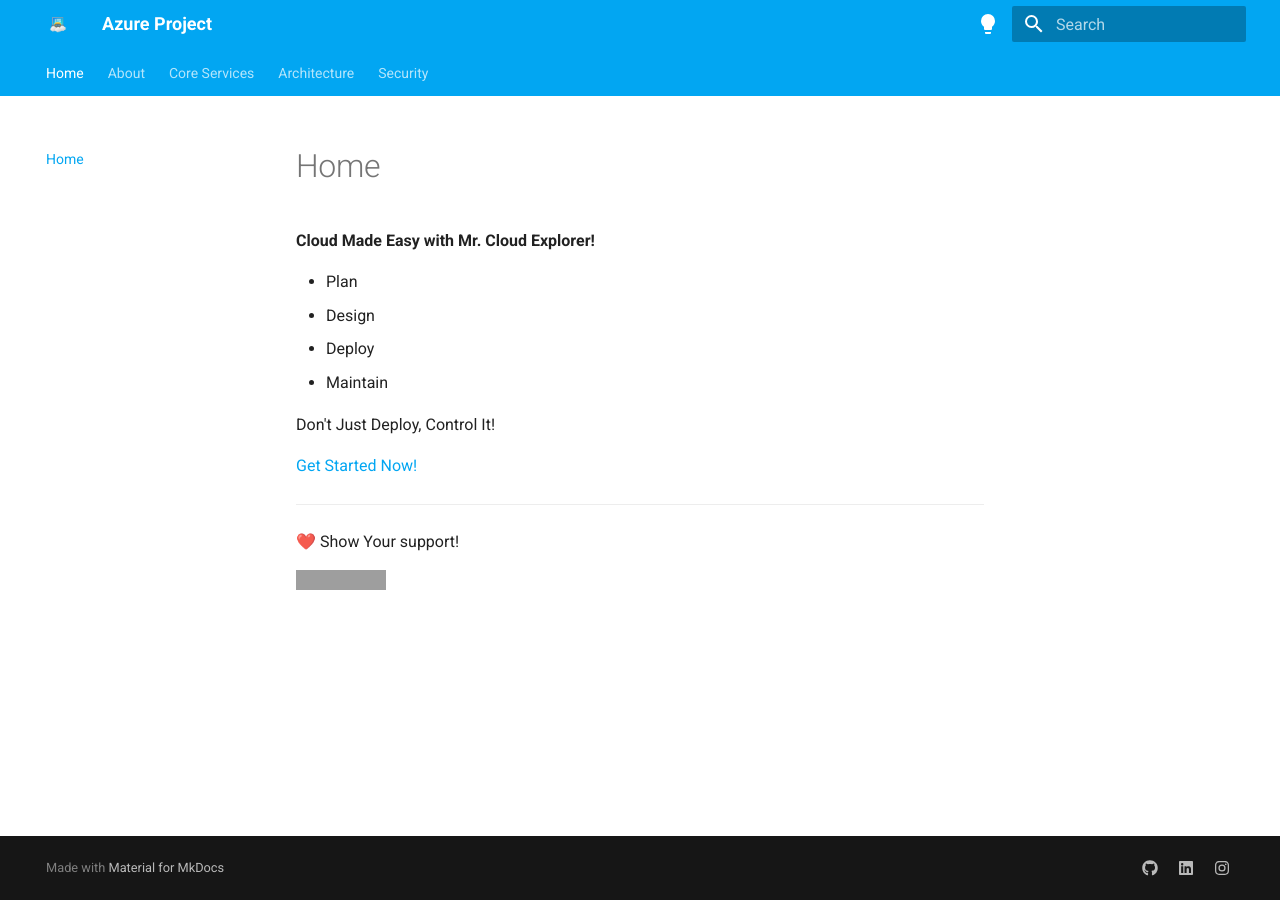
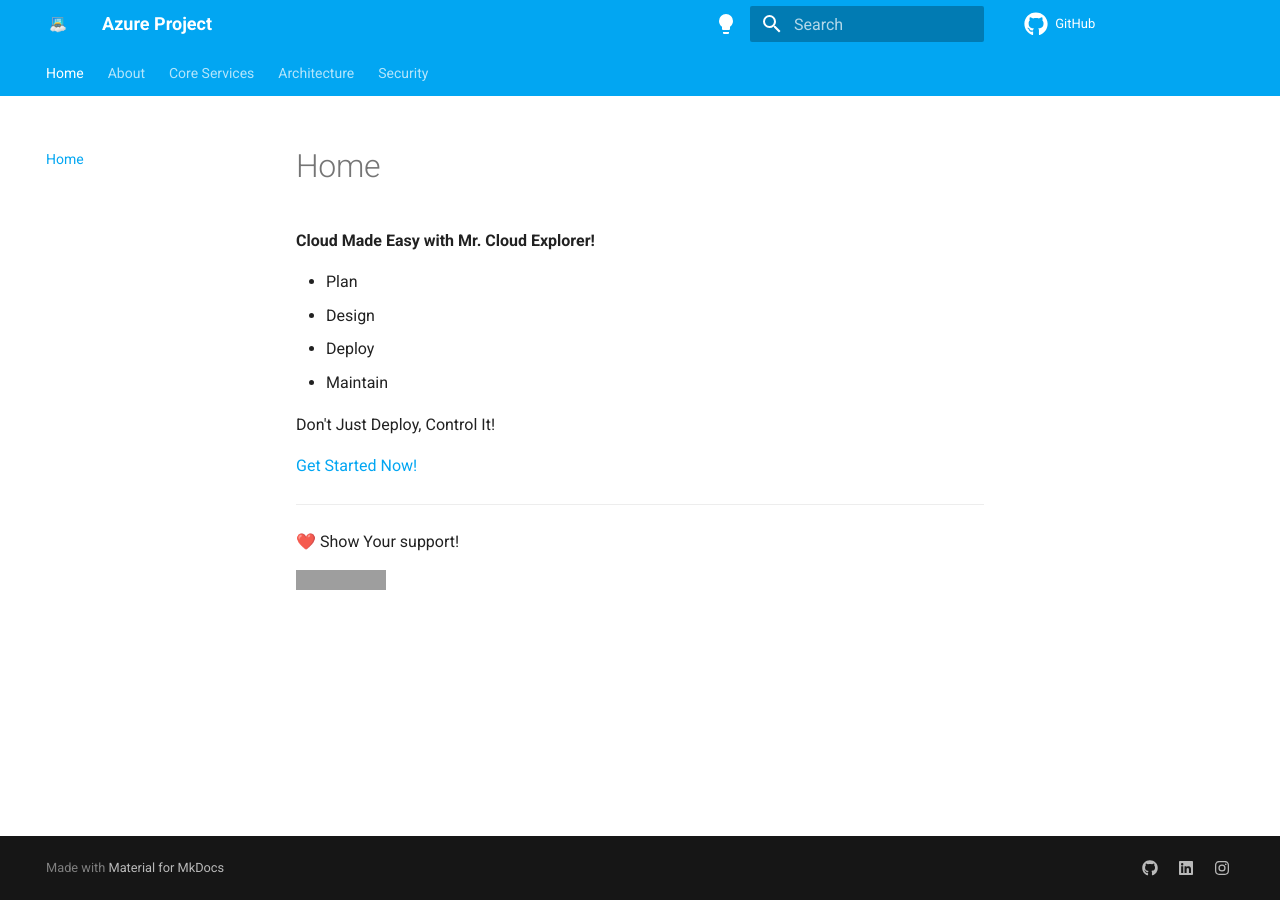
Before and after one commit to Vasanthabalaji01/Azure, an MkDocs documentation site: the page built from docs/index.md, in a window 1280 px wide. Built offline with MkDocs 1.6.1 and Material for MkDocs 9.7.7, drawn with Linux system fonts in a browser that asks for light colours; comment, search, counter and statistics services are not loaded; grey boxes are pictures that could not be loaded.

Commit message:
add git link

```diff
--- a/mkdocs.yml
+++ b/mkdocs.yml
@@ -1,4 +1,6 @@
 site_name: Azure Project
+
+repo_url: https://github.com/Vasanthabalaji01/Azure
 
 theme:
   name: material
@@ -15,6 +17,8 @@ theme:
         name: Switch to light mode
   logo: img/Mr.Cloudexplorer_logo.png
   favicon: img/Mr.Cloudexplorer_logo.png
+  icon:
+    repo: fontawesome/brands/github
   features:
     - navigation.instant
     - header.autohide
```
